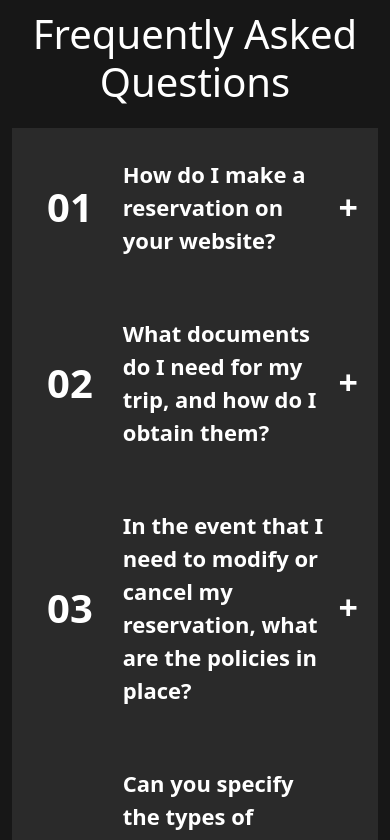
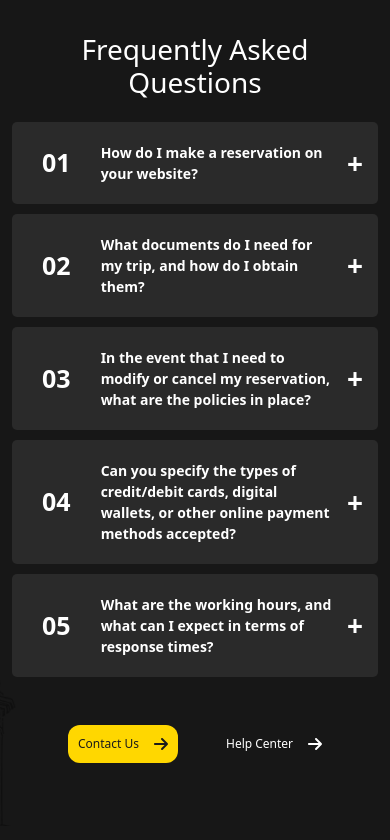
Before and after one commit to AmberSultan/GoDrive, a React (Create React App) app: page /about in a window 390 px wide. Shown: the part 2260-3100 px from the top of the page. Built offline with nearby package versions, Linux system fonts and the light colour scheme.

Commit message:
faq update
faq update

```diff
--- a/src/pages/About.css
+++ b/src/pages/About.css
@@ -164,48 +164,82 @@
   background-color: rgb(183, 189, 129);
 }
 
-.faq {
-  margin-top: 3%;
+/* FAQ Section Wrapper */
+.faq-section {
+  position: relative;
+  width: 100%;
+  min-height: 100vh; /* Ensure it covers the viewport height */
+  overflow: hidden;
 }
 
+/* Background Image */
+.faqbg {
+  position: absolute;
+  top: 0;
+  left: 0;
+  width: 100%;
+  height: 100%;
+  object-fit: cover; /* Ensure the image covers the area without distortion */
+  z-index: 1; /* Place the image behind the FAQ container */
+}
+
+/* FAQ Container */
+.faq {
+  position: relative;
+  z-index: 2; /* Ensure FAQ content is above the background image */
+  margin-top: 3%;
+  padding: 20px;
+  max-width: 1200px;
+  margin-left: auto;
+  margin-right: auto;
+}
+
+/* FAQ Support Label */
 .faq1 {
   background-color: #617e83;
   width: fit-content;
   color: black;
   font-weight: 500;
-  padding: 10px;
+  padding: 10px 20px;
   border-radius: 12px;
   margin: 0 auto;
 }
 
+/* FAQ Heading */
 .faq2 {
   margin-top: 40px;
   font-size: 40px;
+  color: #fff;
+  text-align: center;
 }
 
+/* FAQ Accordion */
 .faq-accordion {
-  margin-top: 6% !important ;
+  margin-top: 6% !important;
   max-width: 1100px;
   margin: 0 auto;
 }
 
 .faq-item {
-  /* border-bottom: 1px solid #e0e0e0; */
-  /* margin-bottom: 10px; */
+  margin-bottom: 10px;
 }
 
 .faq-question {
   display: flex;
   justify-content: space-between;
   align-items: center;
-  padding: 15px 0;
+  padding: 30px 20px;
   cursor: pointer;
   font-size: 18px;
   font-weight: 600;
   color: #fff;
   background-color: #2a2a2a;
-  /* border-radius: 5px; */
-  padding: 30px 20px;
+  border-radius: 5px;
+  transition: background-color 0.3s ease;
+}
+
+.faq-question.active {
+  background-color: #1b1b1b;
 }
 
 .faq-number {
@@ -216,15 +250,18 @@
   color: #ffffff;
 }
 
+.ask {
+  text-align: left;
+  flex-grow: 1;
+  padding: 0 15px;
+  font-size: 22px;
+}
+
 .faq-toggle {
   font-size: 34px;
   font-weight: bold;
   color: #fff;
   transition: transform 0.3s ease;
-  display: inline-block;
-}
-.faq-question.active{
-  background-color: #1b1b1b;
 }
 
 .faq-question.active .faq-toggle {
@@ -241,12 +278,25 @@
   text-align: left;
 }
 
+/* Links Section */
+.contact,
+.help {
+  color: #fff;
+  font-size: 18px;
+  text-decoration: none;
+  display: flex;
+  align-items: center;
+  gap: 10px;
+  transition: color 0.3s ease;
+}
 
-.ask {
-  text-align: left;
-  flex-grow: 1;
-  padding: 0 15px;
-  font-size: 22px;
+.contact:hover,
+.help:hover {
+  color: #617e83;
+}
+
+.arrow {
+  font-size: 16px;
 }
 
 
@@ -333,7 +383,78 @@
 
     font-size: 14px;     /* scale down list text */
   }
+
+  .faq2 {
+    font-size: 32px;
+  }
+
+  .faq-question {
+    padding: 20px 15px;
+  }
+
+  .faq-number {
+    font-size: 30px;
+  }
+
+  .ask {
+    font-size: 18px;
+  }
+
+  .faq-toggle {
+    font-size: 28px;
+  }
+
+  .faq-answer {
+    padding: 20px 30px;
+    font-size: 14px;
+  }
+
+  .contact{
+
+    padding: 10px 10px;
+    font-size: 12px !important;
+
+  }
+
+  .help{
+    color: white;
+    font-size: 12px !important;
+  }
+
+  .arrow{
+    margin-left: 5px;
+
+  }
+
+
+
 }
+
+
+
+
+@media (max-width: 576px) {
+  .faq {
+    padding: 15px;
+    margin-top: 5%;
+  }
+
+  .faq2 {
+    font-size: 28px;
+  }
+
+  .faq-accordion {
+    margin-top: 8%;
+  }
+  .faq-number {
+    font-size: 25px;
+  }
+
+  .ask {
+    font-size: 14px;
+  }
+}
+
 
 @media (max-width: 430px) {
   .aboutbg {
@@ -399,6 +520,13 @@
   .works{
     padding: 10px 20px;
   }
+  .contact{
+    font-size: 15px;
+  }
+  .help{
+font-size: 14px;
+  }
+
 }
 
 @media (max-width: 320px) {
--- a/src/pages/About.js
+++ b/src/pages/About.js
@@ -219,25 +219,23 @@ function About() {
           </div>
         </div>
       </div>
-
+      <div className="faq-section">
+      <img className="faqbg" src="/faqbg.png" alt="FAQ Background" />
       <div className="container faq">
         <p className="faq1 text-center">Our Support</p>
-        <h2 className="faq2">Frequently Asked Questions</h2>
+        <h2 className="faq2 text-center">Frequently Asked Questions</h2>
 
         {/* FAQ Accordion Section */}
         <div className="faq-accordion">
           {faqs.map((faq, index) => (
             <div className="faq-item" key={index}>
               <div
-                className={`faq-question ${openFaq === index ? "active" : ""}`} // Add active class when open
+                className={`faq-question ${openFaq === index ? 'active' : ''}`}
                 onClick={() => toggleFaq(index)}
               >
                 <span className="faq-number">0{index + 1}</span>
-                <span className="ask">{faq.question}</span>{" "}
-                {/* Removed text-start, relying on custom CSS */}
-                <span className="faq-toggle">
-                  {openFaq === index ? "×" : "+"}
-                </span>
+                <span className="ask">{faq.question}</span>
+                <span className="faq-toggle">{openFaq === index ? '×' : '+'}</span>
               </div>
               {openFaq === index && (
                 <div className="faq-answer">
@@ -246,13 +244,13 @@ function About() {
               )}
             </div>
           ))}
+        </div>
 
         <div className="d-flex mt-5 mb-5 justify-content-center align-items-center gap-5">
-  <Link to="#" className="text-end contact">
+          <Link to="#" className="contact">
             Contact Us
             <FontAwesomeIcon icon={faArrowRight} className="arrow" />
           </Link>
-
           <Link to="#" className="help">
             Help Center
             <FontAwesomeIcon icon={faArrowRight} className="arrow" />
```
Also changed, not shown: public/faqbg.png (added). Lines whose indentation alone changed are shown as unchanged.
